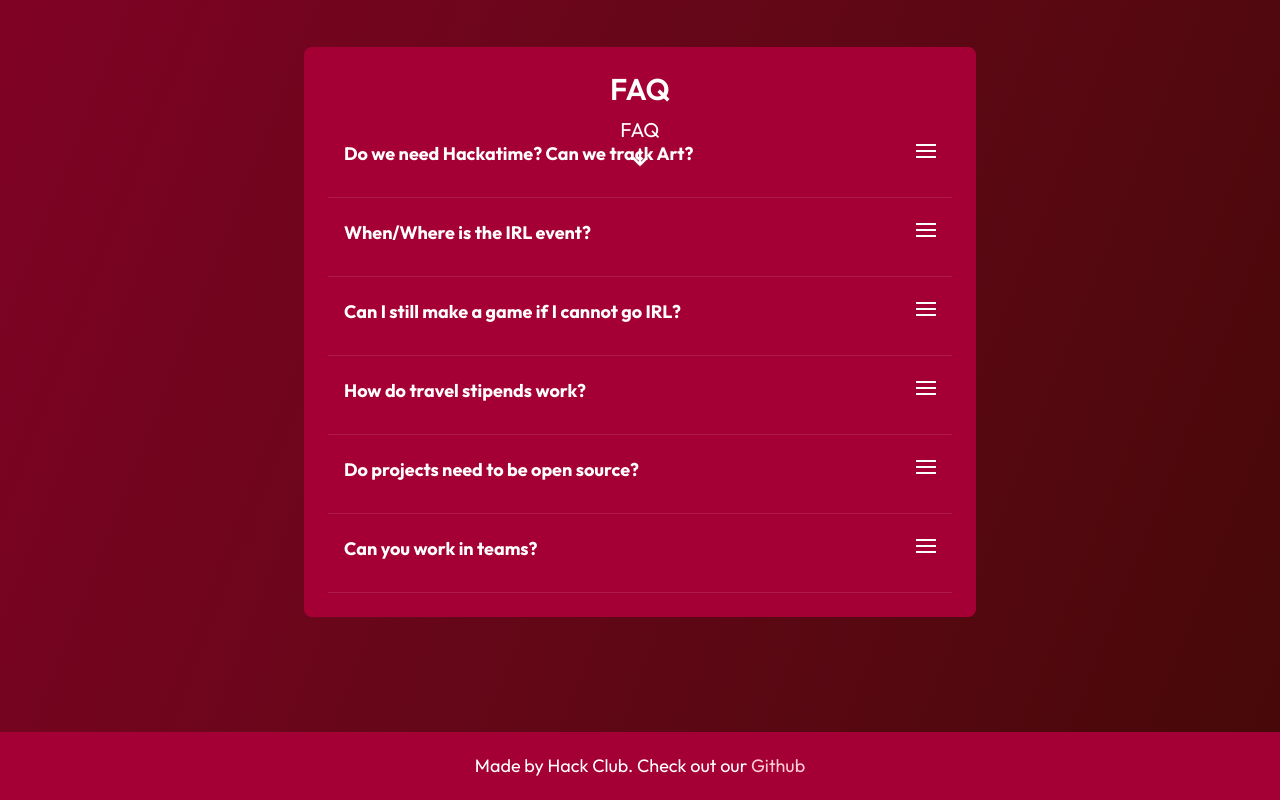
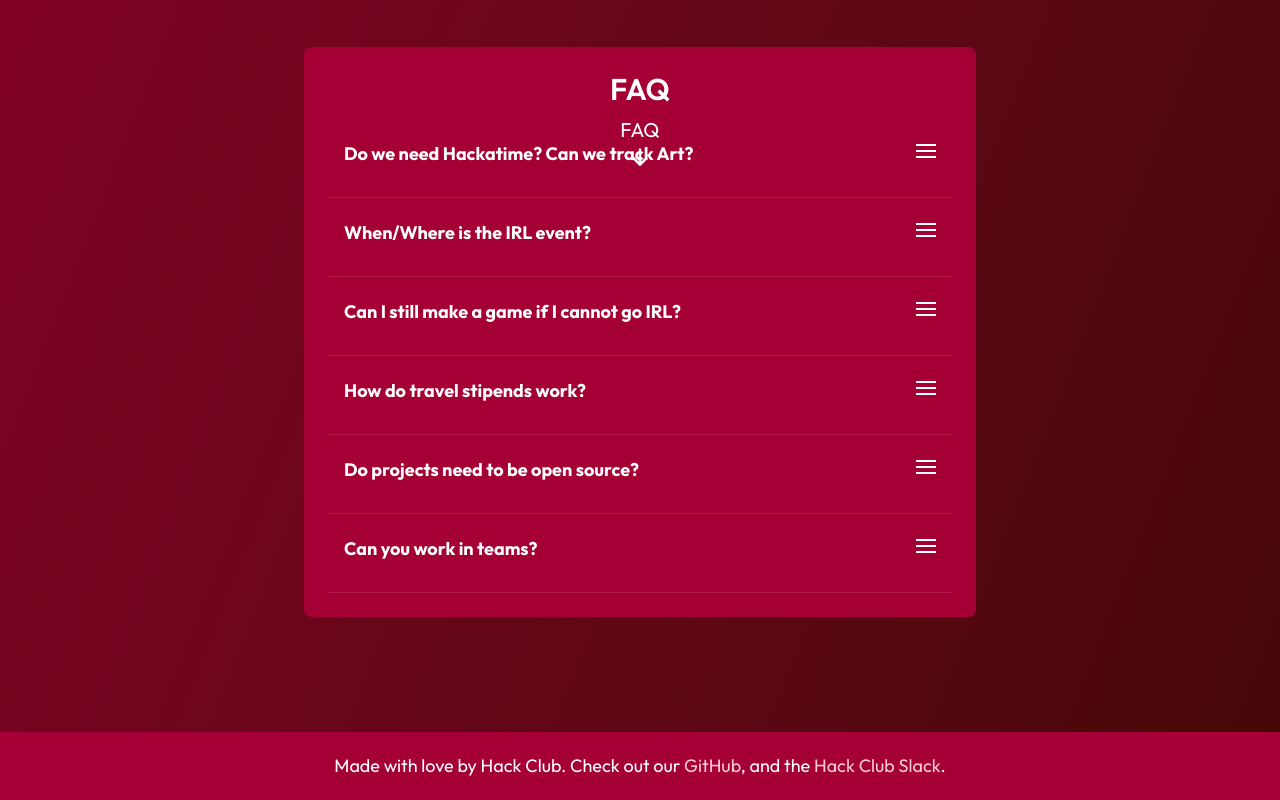
Before and after one commit to hackclub/aces, a Next.js app: page / in a window 1280 px wide. Shown: the part 2468-3268 px from the top of the page. Built offline with nearby package versions, Linux system fonts and the light colour scheme.

Commit message:
Modify footer text and links

```diff
--- a/src/components/Footer.tsx
+++ b/src/components/Footer.tsx
@@ -1,7 +1,7 @@
 export default function Footer() {
   return (
     <div className="w-full text-center bg-rose-800 p-5 text-white">
-      <p className="md:text-lg text-md">Made by Hack Club. Check out our <a className="text-rose-200" href="https://github.com/hackclub">Github</a></p>
+      <p className="md:text-lg text-md">Made with love by Hack Club. Check out our <a className="text-rose-200" href="https://github.com/hackclub/aces">GitHub</a>, and the <a className="text-rose-200" href="https://hackclub.com/slack">Hack Club Slack</a>.</p>
     </div>
   );
 }
```
